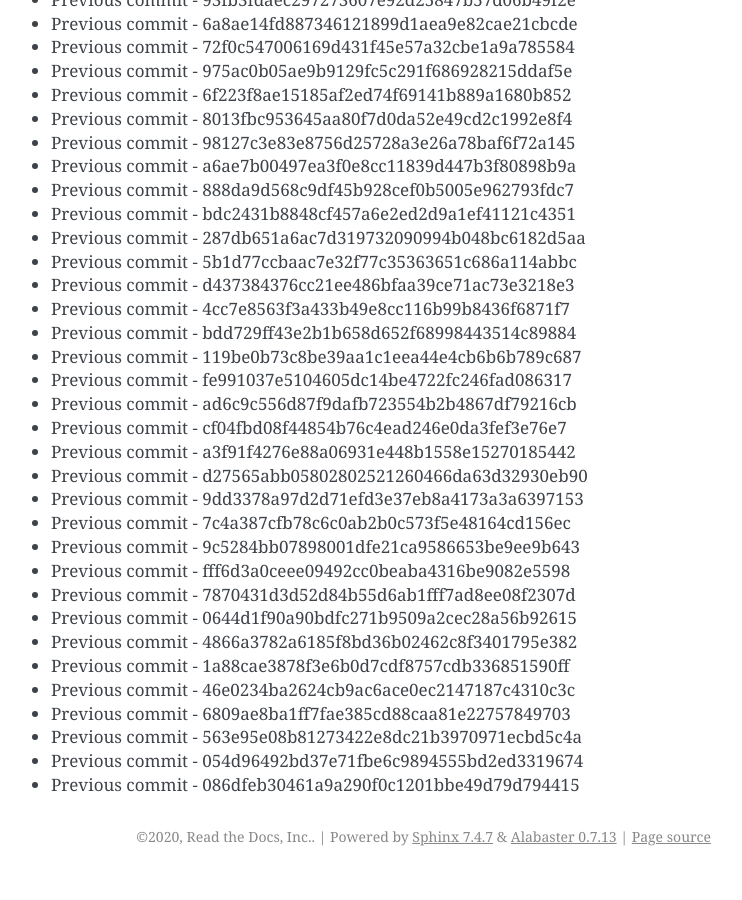
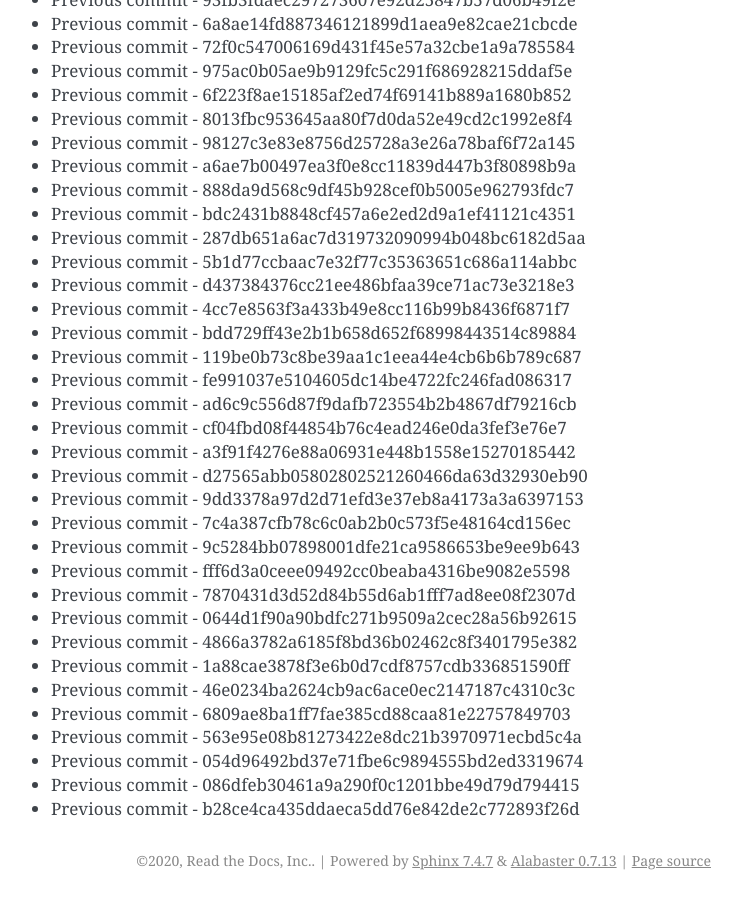
Before and after one commit to readthedocs/rtd-git-stresstest, a Sphinx documentation site: the page built from docs/updates.rst, in a window 1280 px wide and 900 px high, scrolled down 53937 px. Shown: the whole window, without its empty margins (399-1141 px from the left). Built offline with Sphinx 7.4.7, drawn with Linux system fonts in a browser that asks for light colours; before the commit the page ends 54813 px from its top, so only the background shows below that.

Commit message:
Generating commit from previous: b28ce4ca435ddaeca5dd76e842de2c772893f26d

```diff
--- a/docs/updates.rst
+++ b/docs/updates.rst
@@ -2298,3 +2298,4 @@ It can be tested for any performance characteristics.
 * Previous commit - 563e95e08b81273422e8dc21b3970971ecbd5c4a
 * Previous commit - 054d96492bd37e71fbe6c9894555bd2ed3319674
 * Previous commit - 086dfeb30461a9a290f0c1201bbe49d79d794415
+* Previous commit - b28ce4ca435ddaeca5dd76e842de2c772893f26d
```
